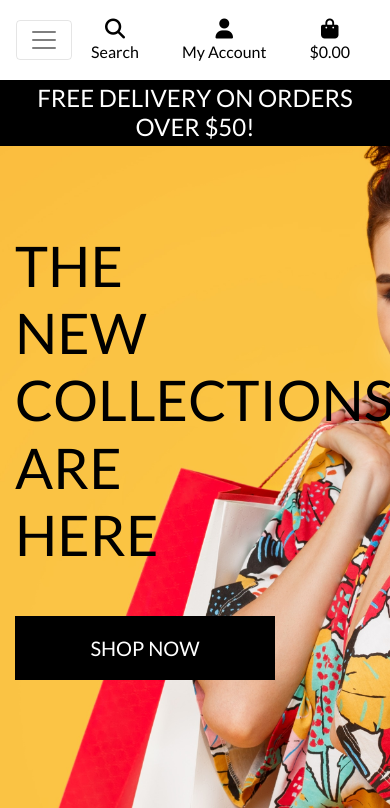
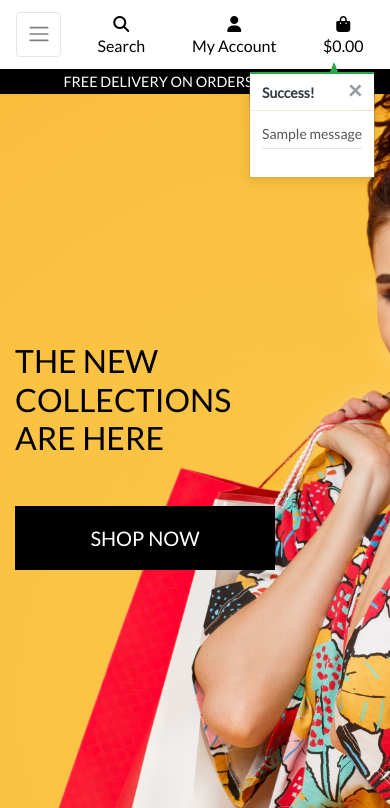
Before and after one commit to drubach/boutique_ado, a Django app: page / in a window 390 px wide. Shown: the top 808 px of the page. Run offline with Django 3.2, Linux system fonts and the light colour scheme; tables that the repository leaves empty hold one stand-in row (Sample ...); one stand-in notice (Sample message) is shown; some libraries are stand-ins or nearby versions.

Commit message:
Added toasts.

```diff
--- a/static/css/base.css
+++ b/static/css/base.css
@@ -102,6 +102,78 @@ a.category-badge > span.badge:hover {
     cursor: pointer;
 }
 
+input[name='q']::placeholder {
+    color: #aab7c4;
+}
+
+/* ------------------------------- bootstrap toasts */
+
+.message-container {
+    position: fixed;
+    top: 72px;
+    right: 15px;
+    z-index: 99999999999;
+}
+
+.custom-toast {
+    overflow: visible;
+}
+
+.toast-capper {
+    height: 2px;
+}
+
+/* from CSS-tricks.com: https://css-tricks.com/snippets/css/css-triangle/ */
+.arrow-up {
+    width: 0;
+    height: 0;
+    border-left: 4px solid transparent;
+    border-right: 4px solid transparent;
+    border-bottom: 10px solid black;
+    position: absolute;
+    top: -10px;
+    right: 36px;
+}
+
+/* Convenience classes - colors copied from Bootstrap */
+.arrow-primary {
+    border-bottom-color: #007bff !important;
+}
+
+.arrow-secondary {
+    border-bottom-color: #6c757d !important;
+}
+
+.arrow-success {
+    border-bottom-color: #28a745 !important;
+}
+
+.arrow-danger {
+    border-bottom-color: #dc3545 !important;
+}
+
+.arrow-warning {
+    border-bottom-color: #ffc107 !important;
+}
+
+.arrow-info {
+    border-bottom-color: #17a2b8 !important;
+}
+
+.arrow-light {
+    border-bottom-color: #f8f9fa !important;
+}
+
+.arrow-dark {
+    border-bottom-color: #343a40 !important;
+}
+
+.bag-notification-wrapper {
+    height: 100px;
+    overflow-x: hidden;
+    overflow-y: auto;
+}
+
 /* -------------------------------- Media Queries */
 
 /* Slightly larger container on xl screens */
@@ -135,4 +290,40 @@ a.category-badge > span.badge:hover {
     body {
         height: calc(100vh - 116px);
     }
+
+    .display-4.logo-font.text-black {
+        font-size: 2rem;
+    }
+
+    .nav-link {
+        padding: 0.15rem;
+    }
+
+    .nav-link i.fa-lg {
+        font-size: 1rem;
+    }
+
+    .navbar-toggler {
+        padding: .6rem .6rem;
+        font-size: 1rem;
+    }
+
+    #delivery-banner h4 {
+        font-size: .9rem;
+    }
+
+    .btn.btn-outline-black.rounded-0,
+    .btn.btn-black.rounded-0 {
+        padding: .375rem .375rem;
+    }
+
+    .btn.btn-outline-black.rounded-0.btn-lg,
+    .btn.btn-black.rounded-0.btn-lg {
+        padding: .375rem .375rem;
+        font-size: .75rem;
+    }
+
+    .increment-qty, .decrement-qty {
+        padding: .25rem .5rem !important;
+    }
 }
--- a/templates/base.html
+++ b/templates/base.html
@@ -112,7 +114,21 @@
     </header>
 
     {% if messages %}
-        <div class="message-container"></div>
+        <div class="message-container">
+            {% for message in messages %}
+                {% with message.level as level %}
+                    {% if level == 40 %}
+                        {% include 'includes/toasts/toast_error.html' %}
+                    {% elif level == 30 %}
+                        {% include 'includes/toasts/toast_warning.html' %}
+                    {% elif level == 25 %}
+                        {% include 'includes/toasts/toast_success.html' %}
+                    {% else %}
+                        {% include 'includes/toasts/toast_info.html' %}
+                    {% endif %}
+                {% endwith %}
+            {% endfor %}
+        </div>
     {% endif %}
 
     {% block page_header %}
@@ -122,6 +138,9 @@
     {% endblock %}
 
     {% block postloadjs %}
+    <script type="text/javascript">
+        $('.toast').toast('show');
+    </script>
     {% endblock %}
 
 
--- /dev/null
+++ b/templates/includes/toasts/toast_success.html
@@ -0,0 +1,58 @@
+<div class="toast custom-toast rounded-0 border-top-0" data-autohide="false">
+    <div class="arrow-up arrow-success"></div>
+    <div class="w-100 toast-capper bg-success"></div>
+    <div class="toast-header bg-white text-dark">
+        <strong class="mr-auto">Success!</strong>
+        <button type="button" class="ml-2 mb-1 close text-dark" data-dismiss="toast" aria-label="Close">
+            <span aria-hidden="true">&times;</span>
+        </button>
+    </div>
+    <div class="toast-body bg-white">
+        <div class="row">
+            <div class="col">
+                {{ message }}
+                <hr class="mt-1 mb-3">
+            </div>
+        </div>
+        {% if grand_total and not on_profile_page %}
+            <p class="logo-font bg-white text-black py-1">Your Bag ({{ product_count }})</p>
+            <div class="bag-notification-wrapper">
+                {% for item in bag_items %}
+                    <div class="row">
+                        <div class="col-3 my-1">
+                            {% if item.product.image %}
+                            <img class="w-100" src="{{ item.product.image.url }}" alt="{{ item.product.name }}">
+                            {% else %}
+                            <img class="w-100" src="{{ MEDIA_URL }}noimage.png" alt="{{ item.product.name }}">
+                            {% endif %}
+                        </div>
+                        <div class="col-9">
+                            <p class="my-0"><strong>{{ item.product.name }}</strong></p>
+                            <p class="my-0 small">Size: {% if item.product.has_sizes %}{{ item.size|upper }}{% else %}N/A{% endif %}</p>
+                            <p class="my-0 small text-muted">Qty: {{ item.quantity }}</p>
+                        </div>
+                    </div>
+                {% endfor %}
+            </div>
+            <div class="row">
+                <div class="col">
+                    <strong><p class="mt-3 mb-1 text-black">
+                        Total{% if free_delivery_delta > 0 %} (Exc. delivery){% endif %}:
+                        <span class="float-right">${{ total|floatformat:2 }}</span>
+                    </p></strong>
+                    {% if free_delivery_delta > 0 %}
+                        <p class="mb-0 p-2 bg-warning shadow-sm text-black text-center">
+                            Spend <strong>${{ free_delivery_delta }}</strong> more to get free next day delivery!
+                        </p>
+                    {% endif %}
+                    <a href="{% url 'view_bag' %}" class="btn btn-black btn-block rounded-0">
+                        <span class="text-uppercase">Go To Secure Checkout</span>
+                        <span class="icon">
+                            <i class="fas fa-lock"></i>
+                        </span>
+                    </a>
+                </div>
+            </div>
+        {% endif %}
+    </div>
+</div>
```
Also changed, not shown: other parts of static/css/base.css (+83 -0 lines), other parts of templates/base.html (+4 -2 lines), bag/views.py (+42 -2 lines), boutique_ado/settings.py (+72 -11 lines), templates/includes/toasts/toast_error.html (added, +13 -0 lines), templates/includes/toasts/toast_info.html (added, +13 -0 lines), templates/includes/toasts/toast_warning.html (added, +13 -0 lines).
